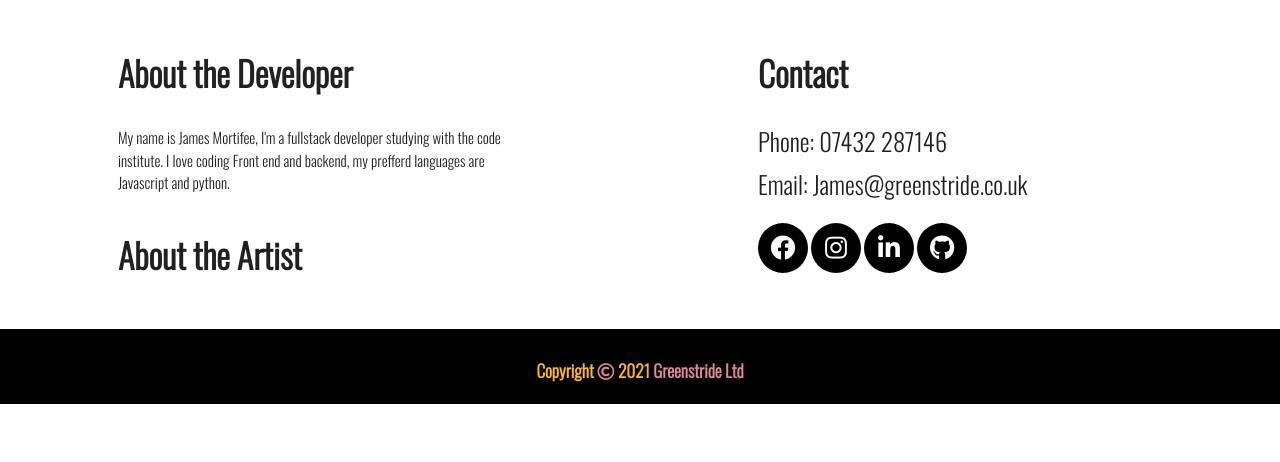
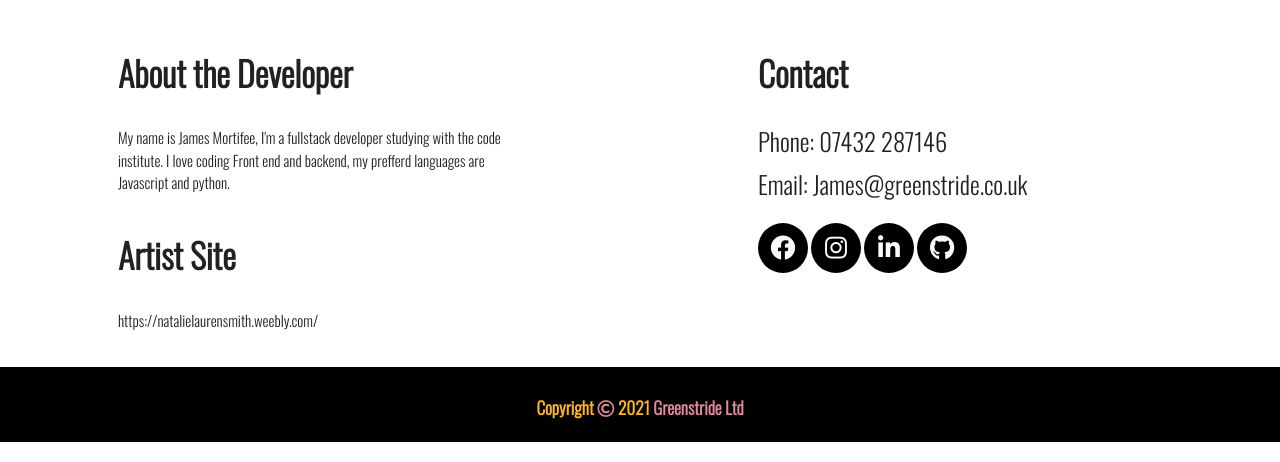
Before and after one commit to JMortifee/data-centric-development, a Flask app: page /get_started in a window 1280 px wide. Shown: the part 3332-3794 px from the top of the page. Before the commit the page ends 3736 px from the top, so only its background shows below. Run offline with Flask 2, Linux system fonts and the light colour scheme; some libraries are stand-ins or nearby versions.

Commit message:
added artist website link

```diff
--- a/templates/base.html
+++ b/templates/base.html
@@ -83,7 +83,9 @@
             and backend, my prefferd languages are Javascript and python.
           </p>
 
-          <h4 class="general-sub">About the Artist</h4>
+          <h4 class="general-sub">Artist Site</h4>
+		<p>https://natalielaurensmith.weebly.com/</p>
+
           <p>
           </p>
         </div>
```
